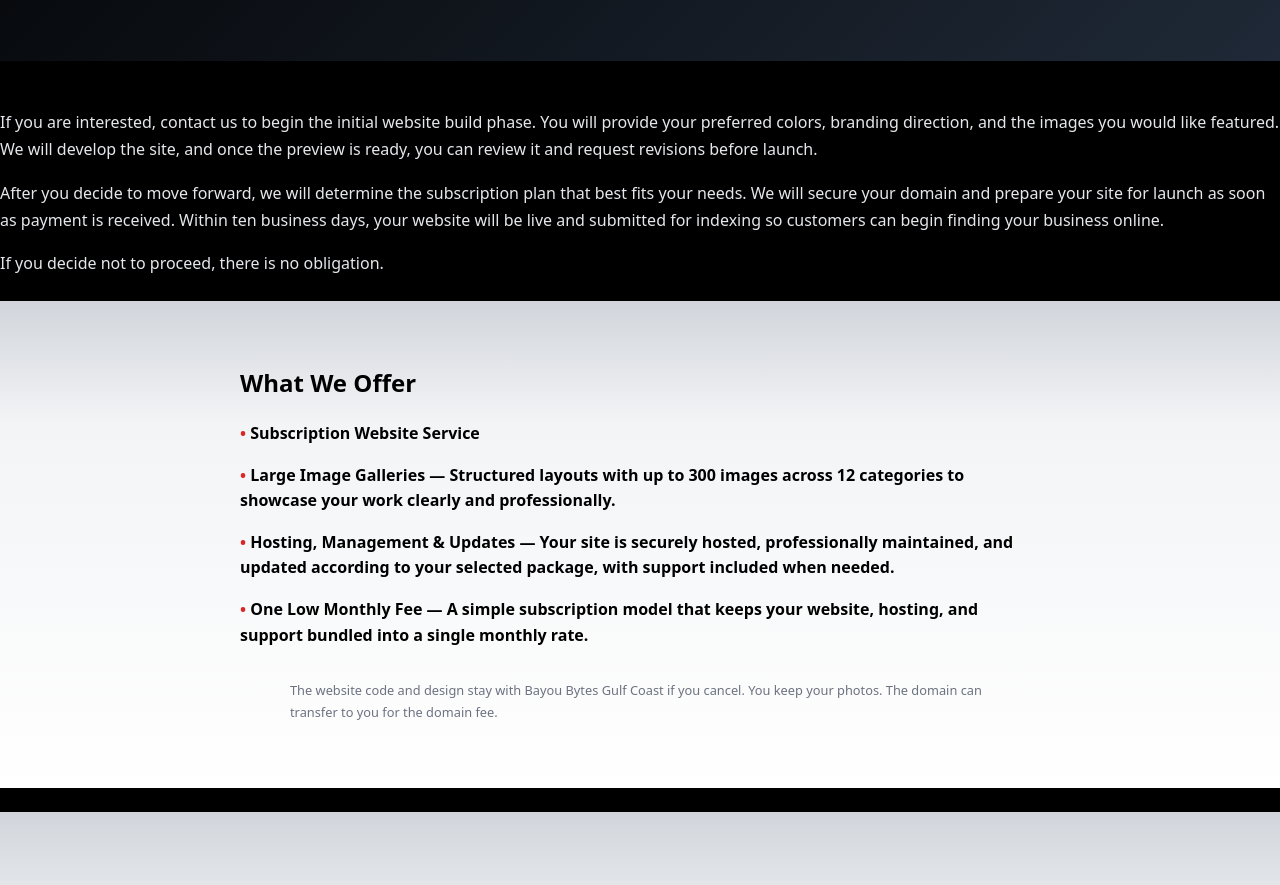
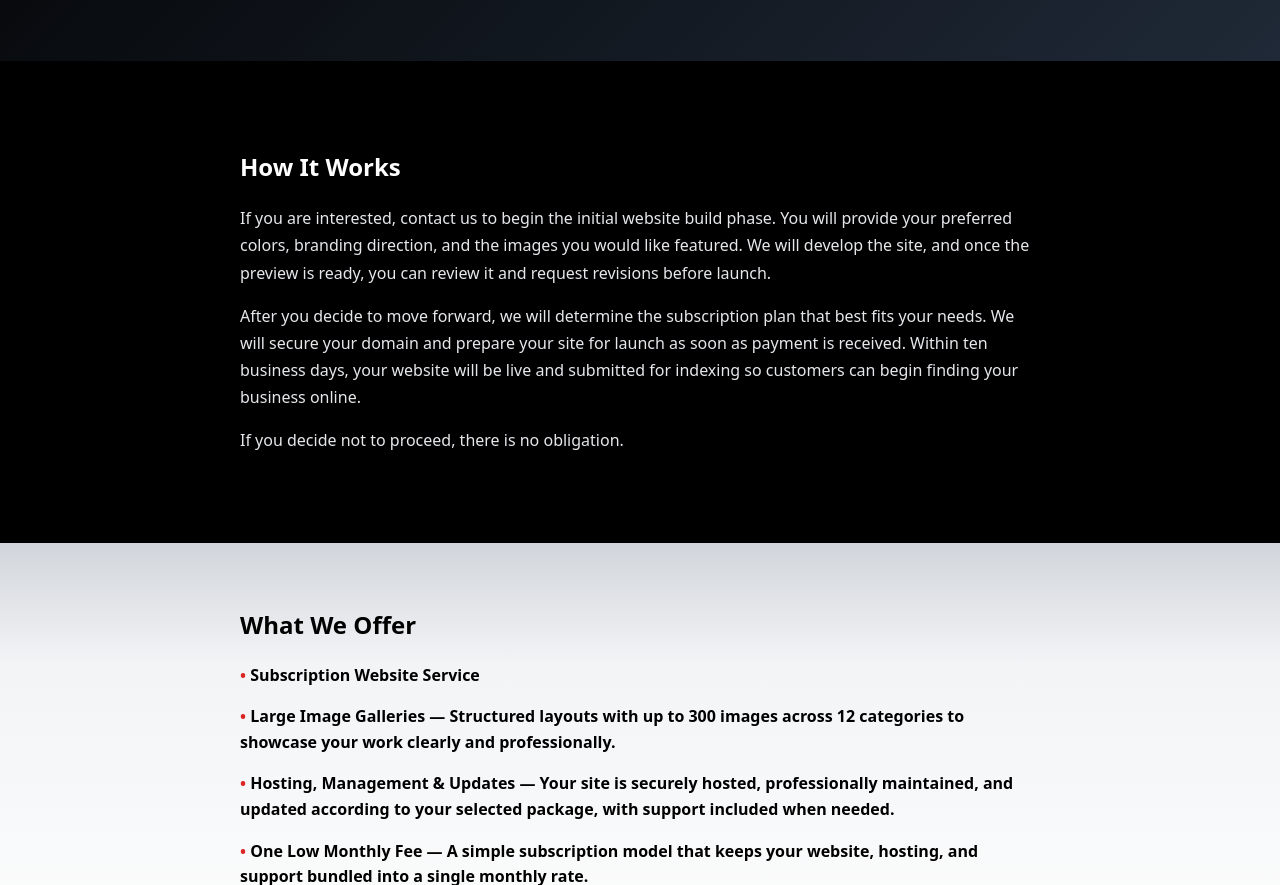
Before and after one commit to G-Killman/bb-black, a website: page index.html in a window 1280 px wide. Shown: the part 1219-2104 px from the top of the page. Drawn offline with nearby package versions, Linux system fonts and the light colour scheme.

Commit message:
Restore how it works section layout

```diff
--- a/index.html
+++ b/index.html
@@ -150,7 +150,7 @@
     <!-- Process section: explains the steps from first contact to launch -->
     <section id="how-it-works" class="process-section">
       <div class="process-container">
-        <h2 class="process-heading">This Is How It Works</h2>
+        <h2 class="process-heading">How It Works</h2>
         <p class="process-copy">If you are interested, contact us to begin the initial website build phase. You will provide your preferred colors, branding direction, and the images you would like featured. We will develop the site, and once the preview is ready, you can review it and request revisions before launch.</p>
         <p class="process-copy">After you decide to move forward, we will determine the subscription plan that best fits your needs. We will secure your domain and prepare your site for launch as soon as payment is received. Within ten business days, your website will be live and submitted for indexing so customers can begin finding your business online.</p>
         <p class="process-copy">If you decide not to proceed, there is no obligation.</p>
--- a/styles.css
+++ b/styles.css
@@ -463,6 +463,30 @@ body > section:not(:last-of-type) {
 
 .origin-copy:last-child {
   margin-bottom: 0;
+}
+
+/* Process section keeps the same centered reading width as the origin block */
+.process-section {
+  padding: 3rem 1.25rem;
+  width: 100%;
+}
+
+@media (min-width: 768px) {
+  .process-section {
+    padding: 4rem 2rem;
+  }
+}
+
+.process-container {
+  max-width: 800px;
+  margin: 0 auto;
+}
+
+.process-heading {
+  color: var(--color-secondary);
+  font-size: 1.5rem;
+  font-weight: 700;
+  margin: 0 0 1.25rem;
 }
 
 /* Homepage gallery preview bento section */
```
